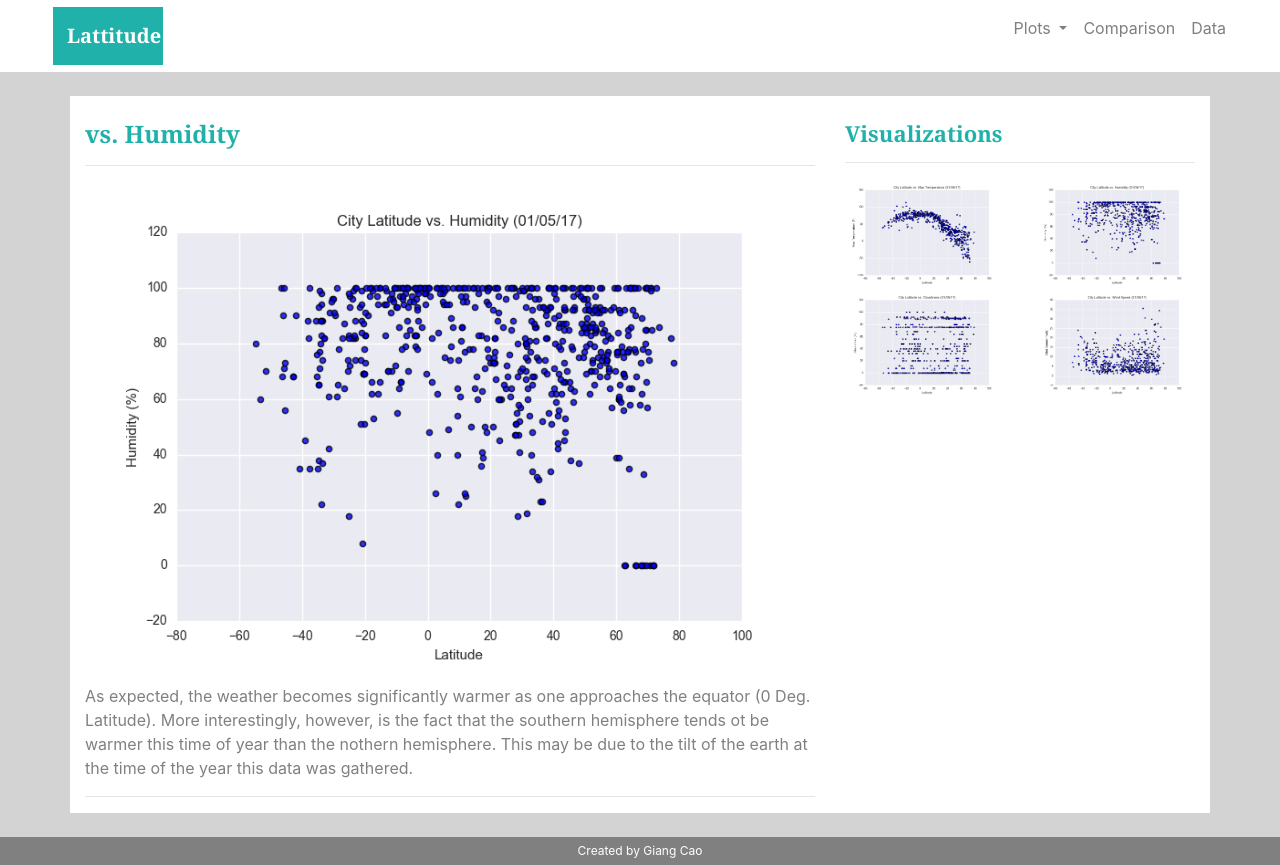
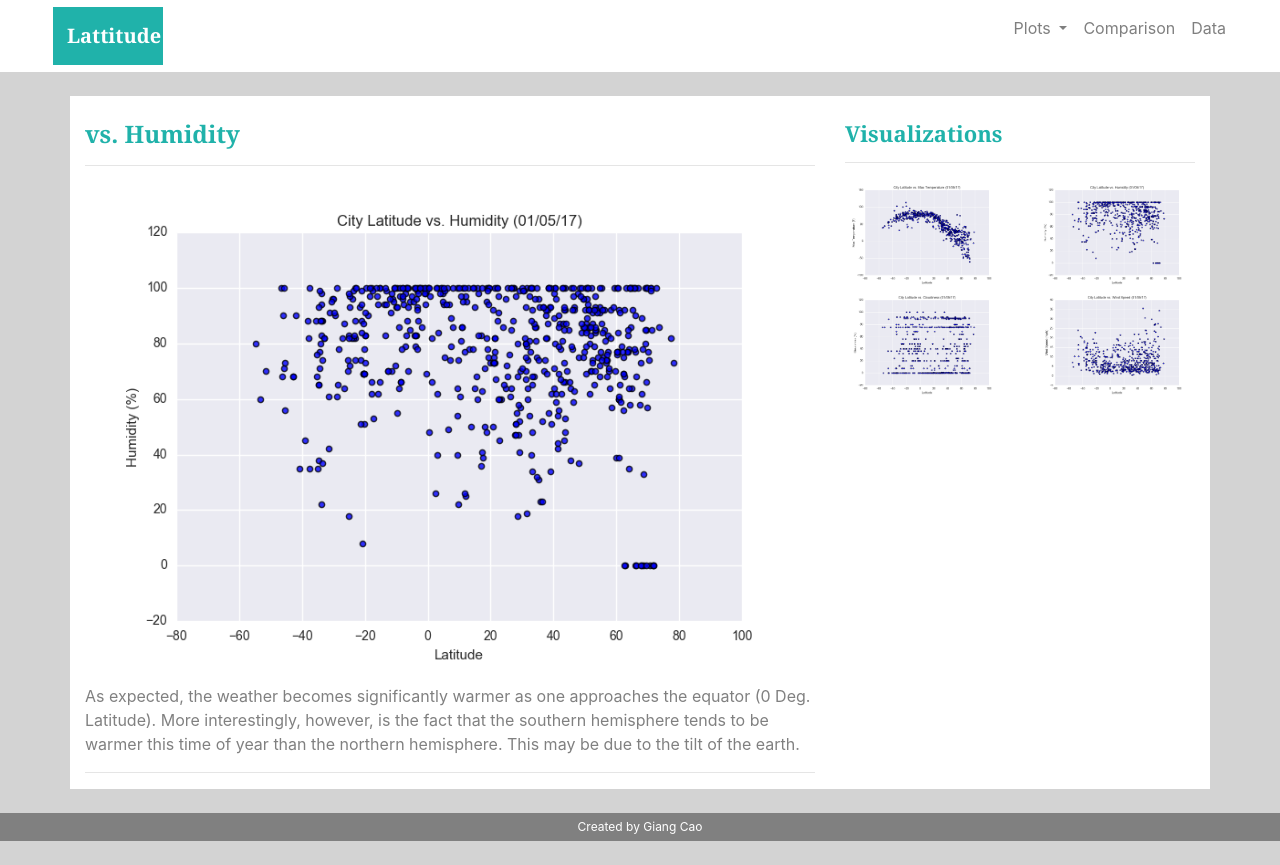
Before and after one commit to giangcth/giangcth.github.io, a plain HTML site: page visualization-2.html in a window 1280 px wide. After the commit the page ends 841 px from the top, so only its background shows below. Drawn offline with nearby package versions, Linux system fonts and the light colour scheme.

Commit message:
Add files via upload

```diff
--- a/visualization-2.html
+++ b/visualization-2.html
@@ -67,7 +67,7 @@
         <a href="visualization-2.html"><img src="images/Fig2.png" alt="vs. Humidity"></a>
 
         <p>
-        As expected, the weather becomes significantly warmer as one approaches the equator (0 Deg. Latitude). More interestingly, however, is the fact that the southern hemisphere tends ot be warmer this time of year than the nothern hemisphere. This may be due to the tilt of the earth at the time of the year this data was gathered.
+          As expected, the weather becomes significantly warmer as one approaches the equator (0 Deg. Latitude). More interestingly, however, is the fact that the southern hemisphere tends to be warmer this time of year than the northern hemisphere. This may be due to the tilt of the earth.
         </p>
         <hr>
       </div>
```
Also changed, not shown: visualization-3.html (+1 -1 lines), visualization-4.html (+1 -1 lines), visualization-1.html (line endings or trailing spaces).
